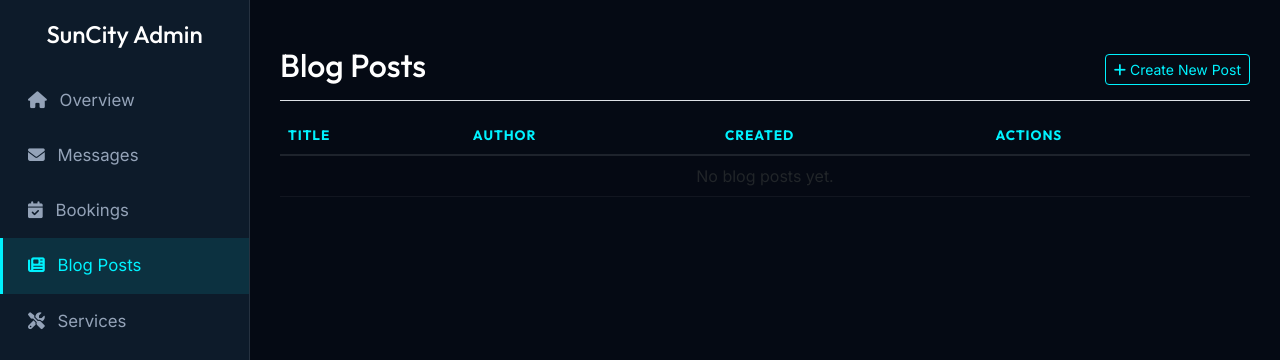
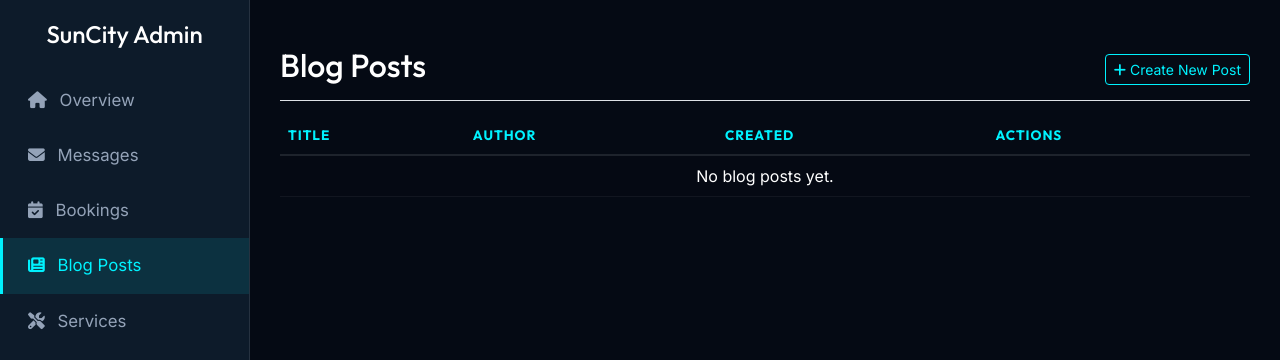
Before and after one commit to Hackerloid/suncity-website, a Django app: page /manage/blog/ in a window 1280 px wide. Shown: the top 360 px of the page. Run offline with Django 5.2, Linux system fonts and the light colour scheme; a user stored in the database is signed in; data that the repository does not hold is empty; some libraries are stand-ins or nearby versions.

Commit message:
Debug: Show detailed booking errors and improve dashboard table contrast

```diff
--- a/templates/dashboard/base_dashboard.html
+++ b/templates/dashboard/base_dashboard.html
@@ -92,6 +92,8 @@
         .table {
             --bs-table-bg: transparent;
             --bs-table-color: var(--text-main);
+            --bs-table-hover-color: var(--text-main);
+            --bs-table-hover-bg: rgba(255, 255, 255, 0.05);
             border-color: rgba(255,255,255,0.1);
         }
 
@@ -107,6 +109,17 @@
         .table td {
             border-bottom: 1px solid rgba(255,255,255,0.05);
             vertical-align: middle;
+            color: var(--text-muted);
+        }
+
+        .table-striped > tbody > tr:nth-of-type(odd) > * {
+            --bs-table-accent-bg: rgba(255, 255, 255, 0.02);
+            color: var(--text-main);
+        }
+
+        .table-hover > tbody > tr:hover > * {
+            --bs-table-accent-bg: rgba(0, 242, 254, 0.05);
+            color: white;
         }
 
         /* Bootstrap Overrides */
--- a/website/views.py
+++ b/website/views.py
@@ -120,7 +120,11 @@ def book_consultation(request):
                 logger.error(f"Error saving booking: {e}", exc_info=True)
                 error_message = f"Booking Error: {e}"
         else:
-            error_message = "Please check the form and try again."
+            # Debugging: Show specific errors
+            error_details = []
+            for field, errors in form.errors.items():
+                error_details.append(f"{field}: {', '.join(errors)}")
+            error_message = f"Please check the form: {'; '.join(error_details)}"
     else:
         form = BookingForm()
 
```
